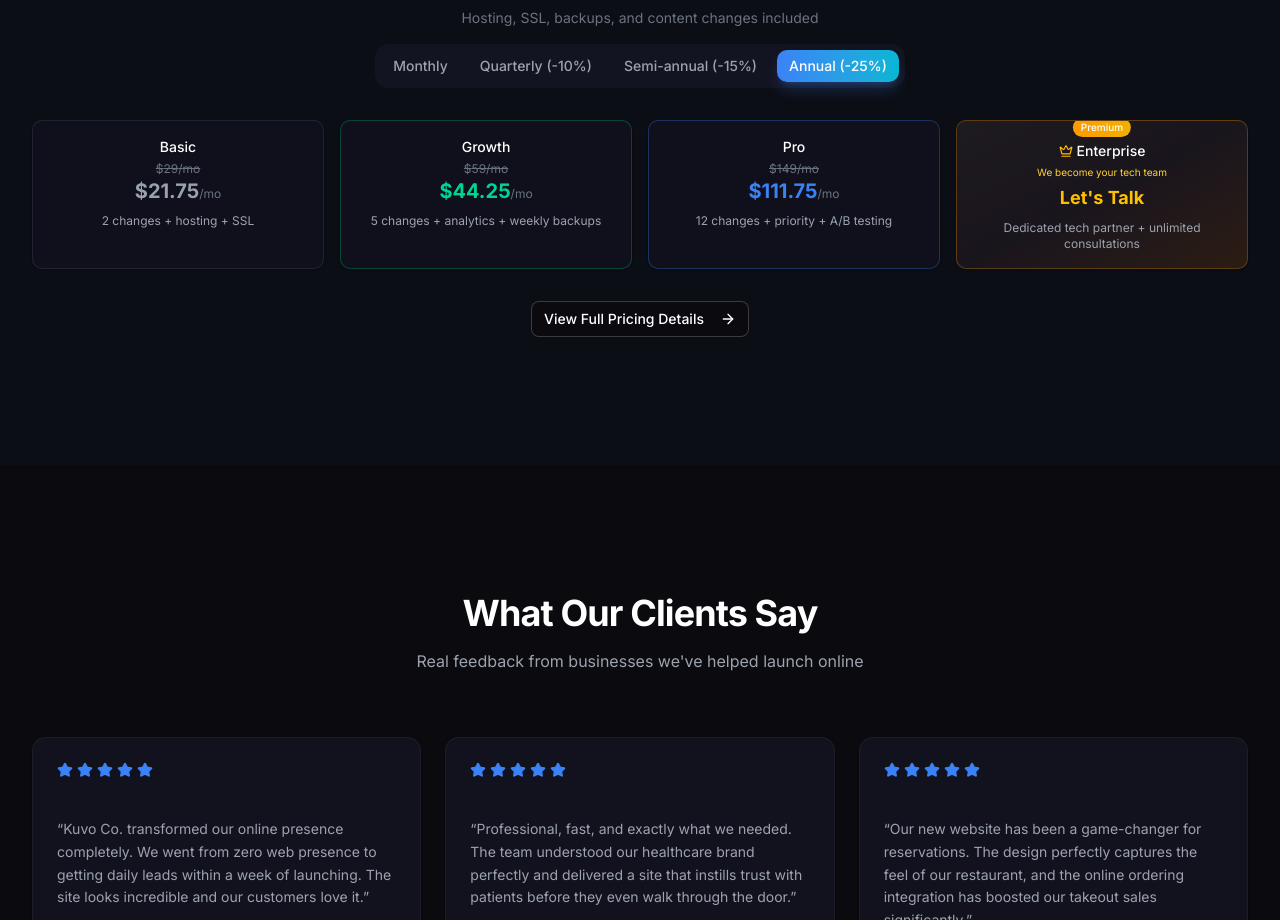
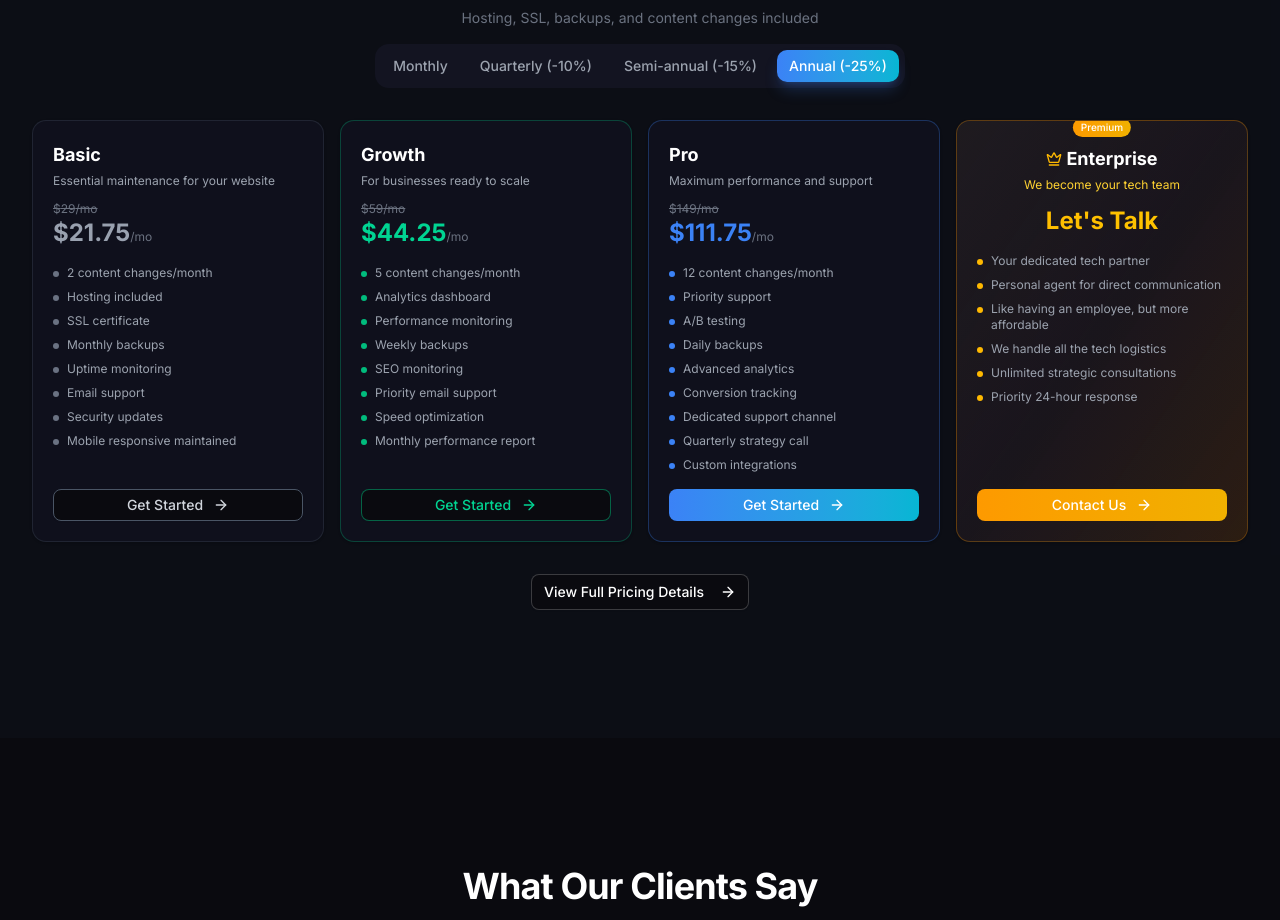
Before and after one commit to LeoValdi64/kuvoco-website, a Next.js app: page / in a window 1280 px wide. Shown: the part 4272-5192 px from the top of the page. Built offline with nearby package versions, Linux system fonts and the light colour scheme.

Commit message:
feat: Fill maintenance cards with more features, descriptions, and CTAs

```diff
--- a/src/app/pricing/PricingContent.tsx
+++ b/src/app/pricing/PricingContent.tsx
@@ -157,13 +157,19 @@ const maintenancePlans = [
   {
     icon: Shield,
     name: "Basic",
+    description: "Essential maintenance for your website",
     basePrice: 29,
     features: [
       "2 content changes/month",
       "Hosting included",
       "SSL certificate",
       "Monthly backups",
+      "Uptime monitoring",
+      "Email support",
+      "Security updates",
+      "Mobile responsive maintained",
     ],
+    cta: "Get Started",
     isMinimum: true,
     colorTheme: {
       iconBg: "bg-gray-500/20",
@@ -172,18 +178,25 @@ const maintenancePlans = [
       dotColor: "bg-gray-500",
       priceColor: "text-gray-400",
       cardBg: "bg-[#1A1A2E]/30",
+      buttonBg: "border-gray-600 hover:bg-gray-800/50 text-gray-300",
     },
   },
   {
     icon: TrendingUp,
     name: "Growth",
+    description: "For businesses ready to scale",
     basePrice: 59,
     features: [
       "5 content changes/month",
       "Analytics dashboard",
       "Performance monitoring",
       "Weekly backups",
+      "SEO monitoring",
+      "Priority email support",
+      "Speed optimization",
+      "Monthly performance report",
     ],
+    cta: "Get Started",
     isMinimum: false,
     colorTheme: {
       iconBg: "bg-emerald-500/20",
@@ -192,18 +205,26 @@ const maintenancePlans = [
       dotColor: "bg-emerald-500",
       priceColor: "text-emerald-400",
       cardBg: "bg-[#1A1A2E]/50",
+      buttonBg: "border-emerald-500/50 hover:bg-emerald-500/10 text-emerald-400",
     },
   },
   {
     icon: Zap,
     name: "Pro",
+    description: "Maximum performance and support",
     basePrice: 149,
     features: [
       "12 content changes/month",
       "Priority support",
       "A/B testing",
       "Daily backups",
+      "Advanced analytics",
+      "Conversion tracking",
+      "Dedicated support channel",
+      "Quarterly strategy call",
+      "Custom integrations",
     ],
+    cta: "Get Started",
     isMinimum: false,
     colorTheme: {
       iconBg: "bg-[#3B82F6]/20",
@@ -212,6 +233,7 @@ const maintenancePlans = [
       dotColor: "bg-[#3B82F6]",
       priceColor: "gradient-text",
       cardBg: "bg-[#1A1A2E]/50",
+      buttonBg: "bg-gradient-to-r from-[#3B82F6] to-[#06B6D4] hover:opacity-90 text-white",
     },
   },
 ];
@@ -589,7 +611,7 @@ export default function PricingContent() {
                     </Badge>
                   )}
                   <Card className={cn(
-                    "border rounded-2xl p-6 transition-all duration-300 h-full",
+                    "border rounded-2xl p-6 transition-all duration-300 h-full hover:-translate-y-1",
                     plan.colorTheme.cardBg,
                     plan.colorTheme.borderColor
                   )}>
@@ -600,9 +622,12 @@ export default function PricingContent() {
                       )}>
                         <Icon className={cn("w-6 h-6", plan.colorTheme.iconColor)} />
                       </div>
-                      <h3 className="text-xl font-bold text-white mb-2">
+                      <h3 className="text-xl font-bold text-white mb-1">
                         {plan.name}
                       </h3>
+                      <p className="text-xs text-[#9CA3AF] mb-3">
+                        {plan.description}
+                      </p>
                       <div className="mb-4">
                         {showDiscount && (
                           <div className="text-sm text-[#6B7280] line-through mb-1">
@@ -616,7 +641,7 @@ export default function PricingContent() {
                           /mo
                         </span>
                       </div>
-                      <ul className="space-y-2 flex-1">
+                      <ul className="space-y-2 flex-1 mb-4">
                         {plan.features.map((feature) => (
                           <li key={feature} className="flex items-start gap-2">
                             <div className={cn("w-1.5 h-1.5 rounded-full flex-shrink-0 mt-2", plan.colorTheme.dotColor)} />
@@ -626,6 +651,19 @@ export default function PricingContent() {
                           </li>
                         ))}
                       </ul>
+                      <Link href="/contact" className="w-full mt-auto">
+                        <Button
+                          className={cn(
+                            "w-full font-semibold text-sm",
+                            plan.colorTheme.buttonBg
+                          )}
+                          variant={plan.name === "Pro" ? "default" : "outline"}
+                          size="sm"
+                        >
+                          {plan.cta}
+                          <ArrowRight className="w-3 h-3 ml-1" />
+                        </Button>
+                      </Link>
                     </div>
                   </Card>
                 </motion.div>
--- a/src/components/Pricing.tsx
+++ b/src/components/Pricing.tsx
@@ -122,15 +122,86 @@ const tiers = [
 ];
 
 const maintenance = [
-  { name: "Basic", basePrice: 29, features: "2 changes + hosting + SSL", colorTheme: { borderColor: "border-gray-600/30 hover:border-gray-500/50", priceColor: "text-gray-400" } },
-  { name: "Growth", basePrice: 59, features: "5 changes + analytics + weekly backups", colorTheme: { borderColor: "border-emerald-500/30 hover:border-emerald-500/50", priceColor: "text-emerald-400" } },
-  { name: "Pro", basePrice: 149, features: "12 changes + priority + A/B testing", colorTheme: { borderColor: "border-[#3B82F6]/30 hover:border-[#3B82F6]/50", priceColor: "text-[#3B82F6]" } },
+  {
+    name: "Basic",
+    description: "Essential maintenance for your website",
+    basePrice: 29,
+    features: [
+      "2 content changes/month",
+      "Hosting included",
+      "SSL certificate",
+      "Monthly backups",
+      "Uptime monitoring",
+      "Email support",
+      "Security updates",
+      "Mobile responsive maintained",
+    ],
+    cta: "Get Started",
+    colorTheme: {
+      borderColor: "border-gray-600/30 hover:border-gray-500/50",
+      priceColor: "text-gray-400",
+      dotColor: "bg-gray-500",
+      buttonBg: "border-gray-600 hover:bg-gray-800/50 text-gray-300",
+    },
+  },
+  {
+    name: "Growth",
+    description: "For businesses ready to scale",
+    basePrice: 59,
+    features: [
+      "5 content changes/month",
+      "Analytics dashboard",
+      "Performance monitoring",
+      "Weekly backups",
+      "SEO monitoring",
+      "Priority email support",
+      "Speed optimization",
+      "Monthly performance report",
+    ],
+    cta: "Get Started",
+    colorTheme: {
+      borderColor: "border-emerald-500/30 hover:border-emerald-500/50",
+      priceColor: "text-emerald-400",
+      dotColor: "bg-emerald-500",
+      buttonBg: "border-emerald-500/50 hover:bg-emerald-500/10 text-emerald-400",
+    },
+  },
+  {
+    name: "Pro",
+    description: "Maximum performance and support",
+    basePrice: 149,
+    features: [
+      "12 content changes/month",
+      "Priority support",
+      "A/B testing",
+      "Daily backups",
+      "Advanced analytics",
+      "Conversion tracking",
+      "Dedicated support channel",
+      "Quarterly strategy call",
+      "Custom integrations",
+    ],
+    cta: "Get Started",
+    colorTheme: {
+      borderColor: "border-[#3B82F6]/30 hover:border-[#3B82F6]/50",
+      priceColor: "text-[#3B82F6]",
+      dotColor: "bg-[#3B82F6]",
+      buttonBg: "bg-gradient-to-r from-[#3B82F6] to-[#06B6D4] hover:opacity-90 text-white",
+    },
+  },
 ];
 
 const enterprisePlan = {
   name: "Enterprise",
   tagline: "We become your tech team",
-  features: "Dedicated tech partner + unlimited consultations",
+  features: [
+    "Your dedicated tech partner",
+    "Personal agent for direct communication",
+    "Like having an employee, but more affordable",
+    "We handle all the tech logistics",
+    "Unlimited strategic consultations",
+    "Priority 24-hour response",
+  ],
 };
 
 type BillingPeriod = "monthly" | "quarterly" | "semiannual" | "annual";
@@ -362,51 +433,93 @@ export default function Pricing() {
               return (
                 <Card
                   key={plan.name}
-                  className={`p-0 rounded-lg bg-[#1A1A2E]/30 transition-colors text-center ${plan.colorTheme.borderColor}`}
+                  className={`p-0 rounded-xl bg-[#1A1A2E]/30 transition-all duration-300 hover:-translate-y-1 ${plan.colorTheme.borderColor}`}
                 >
-                  <CardContent className="p-4">
-                    <p className="text-sm font-medium text-white mb-1">
+                  <CardContent className="p-5 flex flex-col h-full">
+                    <p className="text-lg font-bold text-white mb-1">
                       {plan.name}
+                    </p>
+                    <p className="text-xs text-[#9CA3AF] mb-3">
+                      {plan.description}
                     </p>
                     {showDiscount && (
                       <p className="text-xs text-[#6B7280] line-through">
                         ${plan.basePrice}/mo
                       </p>
                     )}
-                    <p className={`text-xl font-bold ${plan.colorTheme.priceColor}`}>
+                    <p className={`text-2xl font-bold mb-4 ${plan.colorTheme.priceColor}`}>
                       ${discountedPrice}
                       <span className="text-xs font-normal text-[#6B7280]">
                         /mo
                       </span>
                     </p>
-                    <p className="text-xs text-[#9CA3AF] mt-2">{plan.features}</p>
+                    <ul className="space-y-2 flex-1 mb-4 text-left">
+                      {plan.features.map((feature) => (
+                        <li key={feature} className="flex items-start gap-2">
+                          <div className={`w-1.5 h-1.5 rounded-full flex-shrink-0 mt-1.5 ${plan.colorTheme.dotColor}`} />
+                          <span className="text-xs text-[#9CA3AF]">
+                            {feature}
+                          </span>
+                        </li>
+                      ))}
+                    </ul>
+                    <Button
+                      variant={plan.name === "Pro" ? "default" : "outline"}
+                      size="sm"
+                      asChild
+                      className={`w-full ${plan.colorTheme.buttonBg}`}
+                    >
+                      <Link href="/contact">
+                        {plan.cta}
+                        <ArrowRight size={14} className="ml-1" />
+                      </Link>
+                    </Button>
                   </CardContent>
                 </Card>
               );
             })}
 
             {/* Enterprise Card */}
-            <Card className="p-0 rounded-lg bg-gradient-to-br from-[#1A1A2E]/50 to-amber-900/20 border-amber-500/30 hover:border-amber-500/50 transition-colors text-center relative overflow-hidden">
-              <div className="absolute inset-0 bg-gradient-to-br from-amber-500/5 via-transparent to-yellow-500/5 rounded-lg" />
+            <Card className="p-0 rounded-xl bg-gradient-to-br from-[#1A1A2E]/50 to-amber-900/20 border-amber-500/30 hover:border-amber-500/50 transition-all duration-300 hover:-translate-y-1 relative overflow-hidden">
+              <div className="absolute inset-0 bg-gradient-to-br from-amber-500/5 via-transparent to-yellow-500/5 rounded-xl" />
               <div className="absolute -top-2 left-1/2 -translate-x-1/2 z-10">
                 <Badge className="bg-gradient-to-r from-amber-500 to-yellow-500 text-white border-0 text-[10px] px-2 py-0.5">
                   Premium
                 </Badge>
               </div>
-              <CardContent className="p-4 pt-5 relative">
+              <CardContent className="p-5 pt-6 relative flex flex-col h-full">
                 <div className="flex items-center justify-center gap-1 mb-1">
-                  <Crown size={14} className="text-amber-400" />
-                  <p className="text-sm font-medium text-white">
+                  <Crown size={16} className="text-amber-400" />
+                  <p className="text-lg font-bold text-white">
                     {enterprisePlan.name}
                   </p>
                 </div>
-                <p className="text-[10px] text-amber-300 mb-1">
+                <p className="text-xs text-amber-300 mb-3 text-center">
                   {enterprisePlan.tagline}
                 </p>
-                <p className="text-lg font-bold bg-gradient-to-r from-amber-400 to-yellow-400 bg-clip-text text-transparent">
+                <p className="text-2xl font-bold bg-gradient-to-r from-amber-400 to-yellow-400 bg-clip-text text-transparent mb-4 text-center">
                   Let&apos;s Talk
                 </p>
-                <p className="text-xs text-[#9CA3AF] mt-2">{enterprisePlan.features}</p>
+                <ul className="space-y-2 flex-1 mb-4 text-left">
+                  {enterprisePlan.features.map((feature) => (
+                    <li key={feature} className="flex items-start gap-2">
+                      <div className="w-1.5 h-1.5 rounded-full flex-shrink-0 mt-1.5 bg-amber-400" />
+                      <span className="text-xs text-[#9CA3AF]">
+                        {feature}
+                      </span>
+                    </li>
+                  ))}
+                </ul>
+                <Button
+                  size="sm"
+                  asChild
+                  className="w-full bg-gradient-to-r from-amber-500 to-yellow-500 hover:opacity-90 text-white"
+                >
+                  <Link href="/contact">
+                    Contact Us
+                    <ArrowRight size={14} className="ml-1" />
+                  </Link>
+                </Button>
               </CardContent>
             </Card>
           </div>
```
